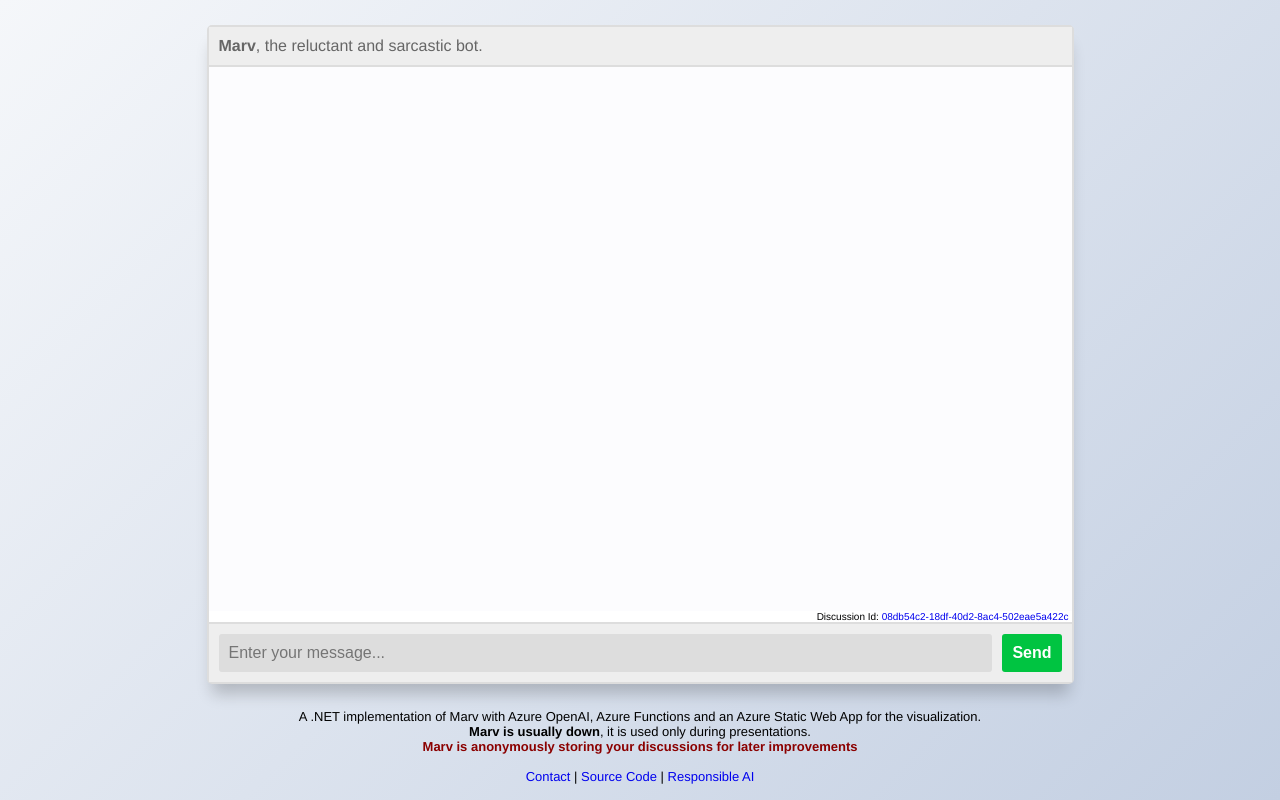
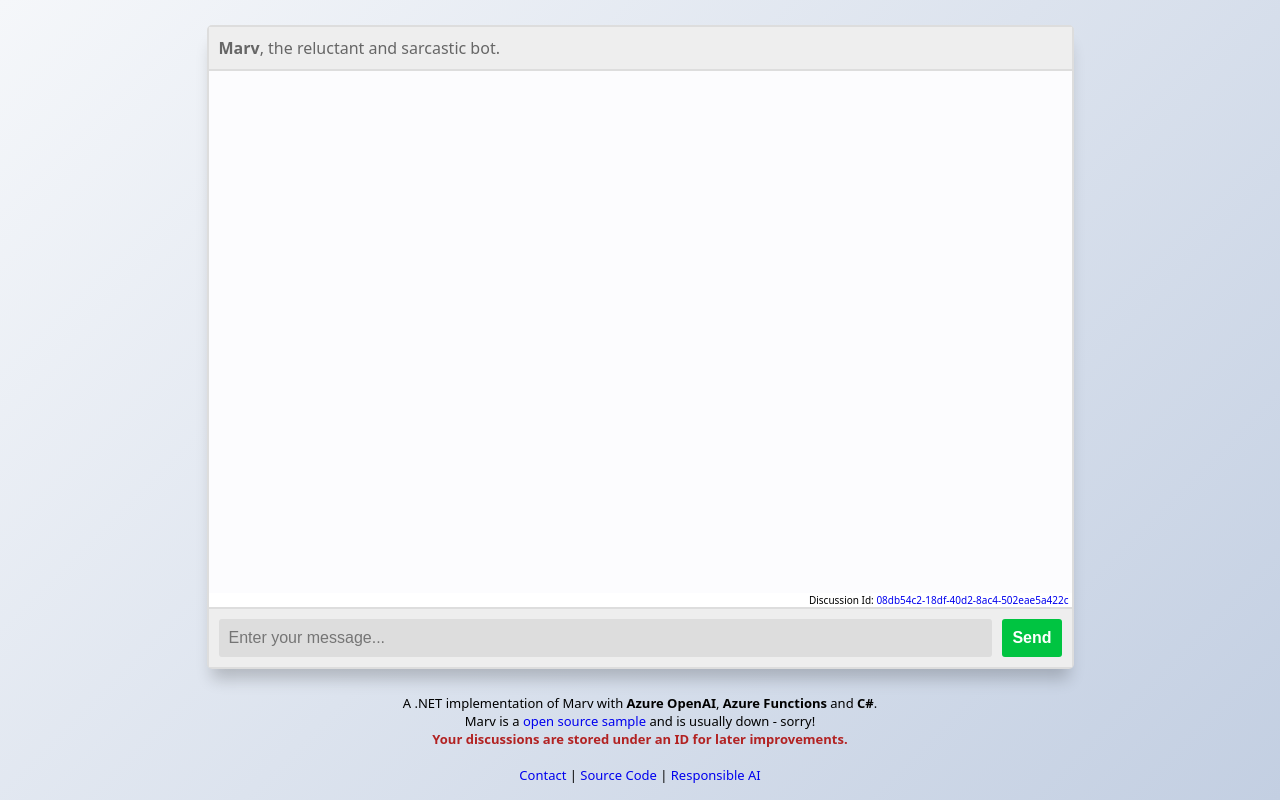
Before and after one commit to troy-miller0824/azure-openai-chatbot, a plain HTML site: page ui/index.html in a window 1280 px wide. Drawn offline with Linux system fonts and the light colour scheme; a script that the page names is missing.

Commit message:
minor UI and footer changes

```diff
--- a/ui/index.html
+++ b/ui/index.html
@@ -49,7 +49,7 @@
       align-items: center;
       height: 100vh;
       background-image: var(--body-bg);
-      font-family: Helvetica, sans-serif;
+      font-family: system-ui;
     }
 
     a,
@@ -212,7 +212,7 @@
     }
     .footer-note{
       font-weight: bold;
-      color: darkred;
+      color: firebrick;
     }
   </style>
 
@@ -345,10 +345,9 @@
   </section>
 
   <footer style="display: block; text-align: center; font-size: small; padding-bottom: 1pc;">
-    A .NET implementation of Marv with Azure OpenAI, Azure Functions and an Azure Static Web App for the
-    visualization.<br />
-    <strong>Marv is usually down</strong>, it is used only during presentations.<br />
-    <span class="footer-note">Marv is anonymously storing your discussions for later improvements</span>
+    A .NET implementation of Marv with <strong>Azure OpenAI</strong>, <strong>Azure Functions</strong> and <strong>C#</strong>.<br />
+    Marv is a <a href="https://github.com/georgekosmidis/Marv-with-Azure-OpenAI" target="_blank">open source sample</a> and is usually down - sorry!<br />
+    <span class="footer-note">Your discussions are stored under an ID for later improvements.</span>
       <br /><br />
       <a
       href="https://georgekosmidis.net" target="_blank">Contact</a> | <a href="https://github.com/georgekosmidis/Marv-with-Azure-OpenAI" target="_blank">Source Code</a> | <a href="https://www.microsoft.com/en-us/ai/responsible-ai" target="_blank">Responsible AI</a>
```
